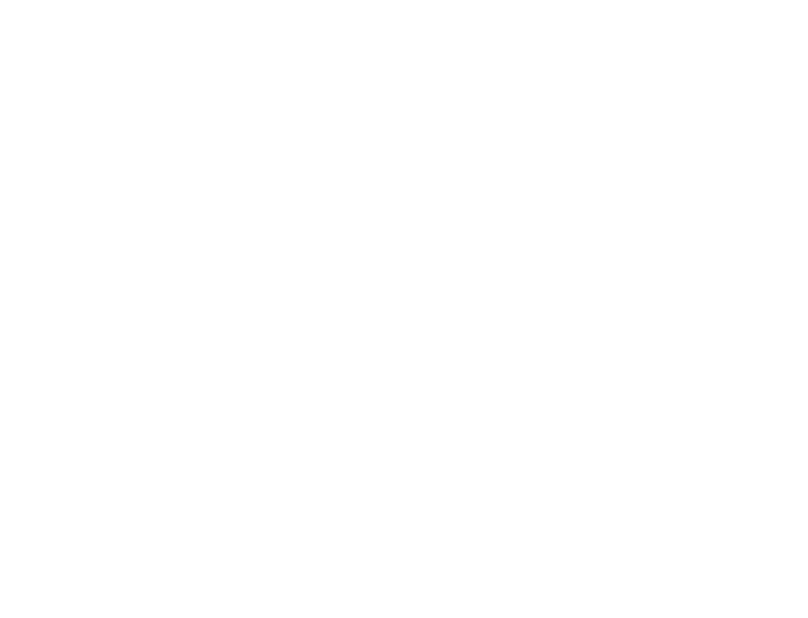
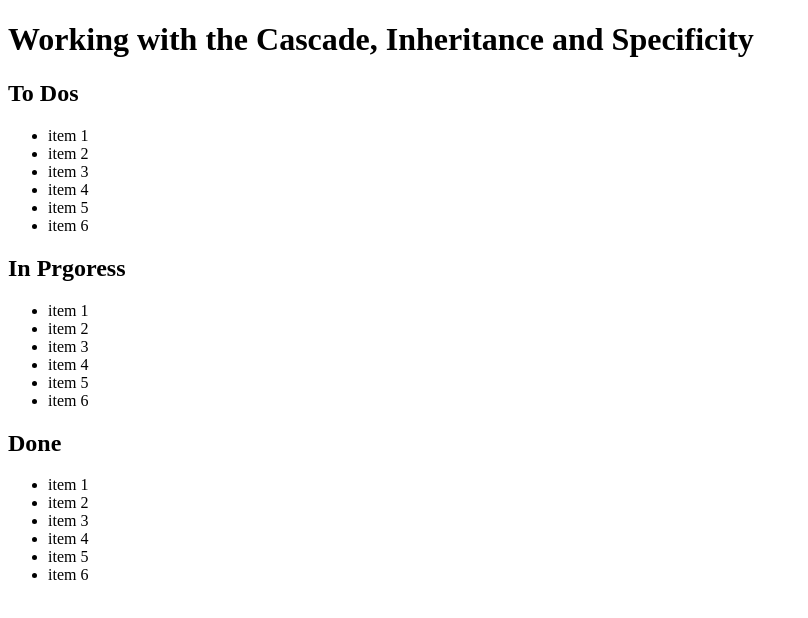
Before and after one commit to LeytonMcD/to-do-list-1054-f23, a plain HTML site: page index.html in a window 1280 px wide. Shown: the whole page, without its empty margins (0-808 px from the left). Drawn offline with Linux system fonts and the light colour scheme.

Commit message:
updated the index file
in this commit the basic html structure of a heading and list was added

```diff
--- a/index.html
+++ b/index.html
@@ -2,10 +2,50 @@
 <html lang="en">
 <head>
     <meta charset="UTF-8">
-  <link href="css/main.css">
+  <link href="css/main.css" rel="stylesheet">
     <title>To Do List</title>
 </head>
 <body>
+    <header>
+      <h1> Working with the Cascade, Inheritance and Specificity</h1>
+    </header>
+    <main>
+      <article id="todo">
+        <h2> To Dos</h2>
+        <ul class="todo">
+          <li> item 1</li>
+          <li> item 2</li>
+          <li> item 3</li>
+          <li> item 4</li>
+          <li> item 5</li>
+          <li> item 6</li>
+        </ul>
+        <article id="inprogress">
+          <h2> In Prgoress</h2>
+          <ul class="inprogress">
+          <li> item 1</li>
+          <li> item 2</li>
+          <li> item 3</li>
+          <li> item 4</li>
+          <li> item 5</li>
+          <li> item 6</li>
+          </ul>
+          <article id="done">
+          <h2> Done </h2>
+          <ul class="done">
+          <li> item 1</li>
+          <li> item 2</li>
+          <li> item 3</li>
+          <li> item 4</li>
+          <li> item 5</li>
+          <li> item 6</li>
 
+            </ul>
+          </article>
+
+        </article>
+
+      </article>
+    </main>
 </body>
 </html>
```
